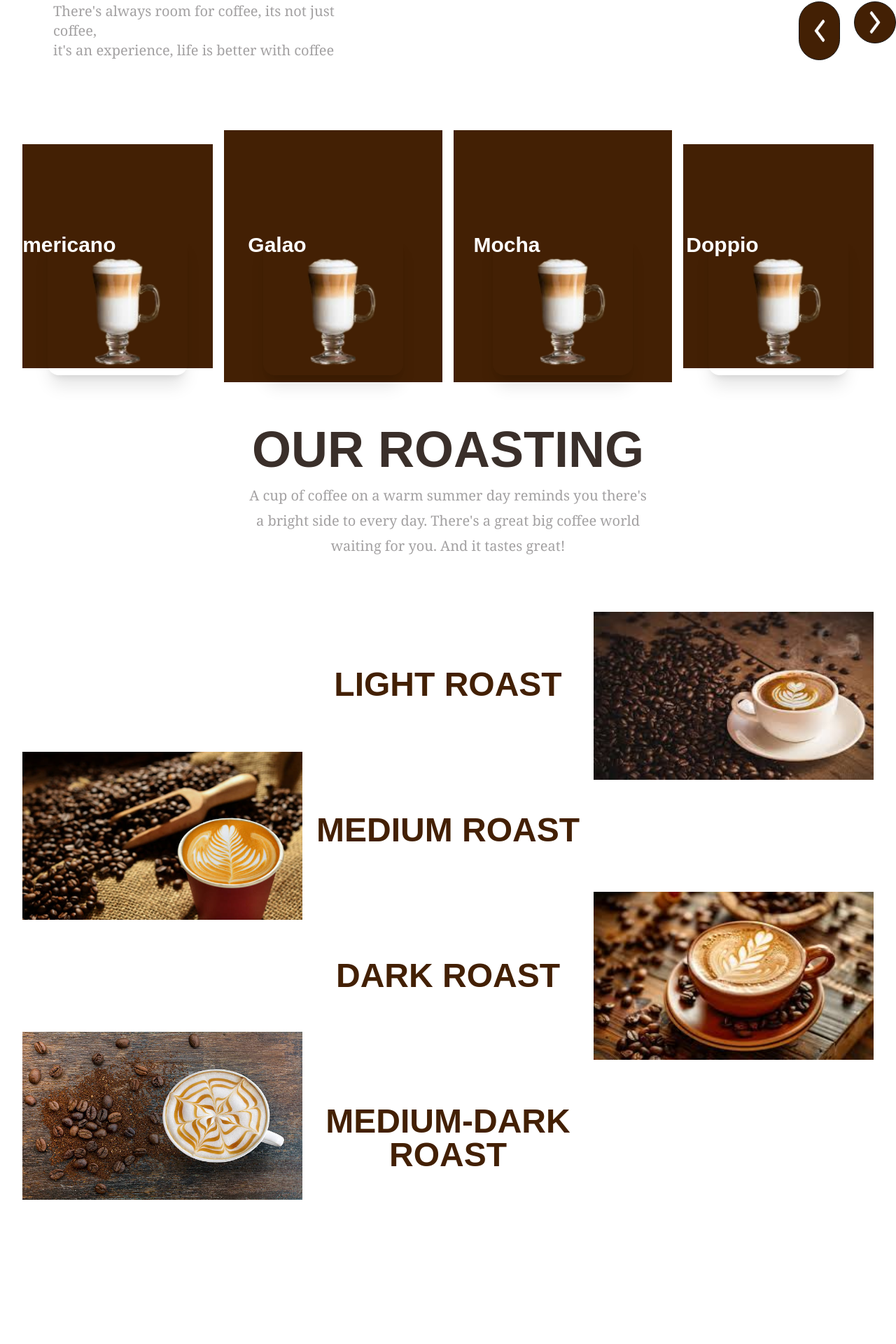
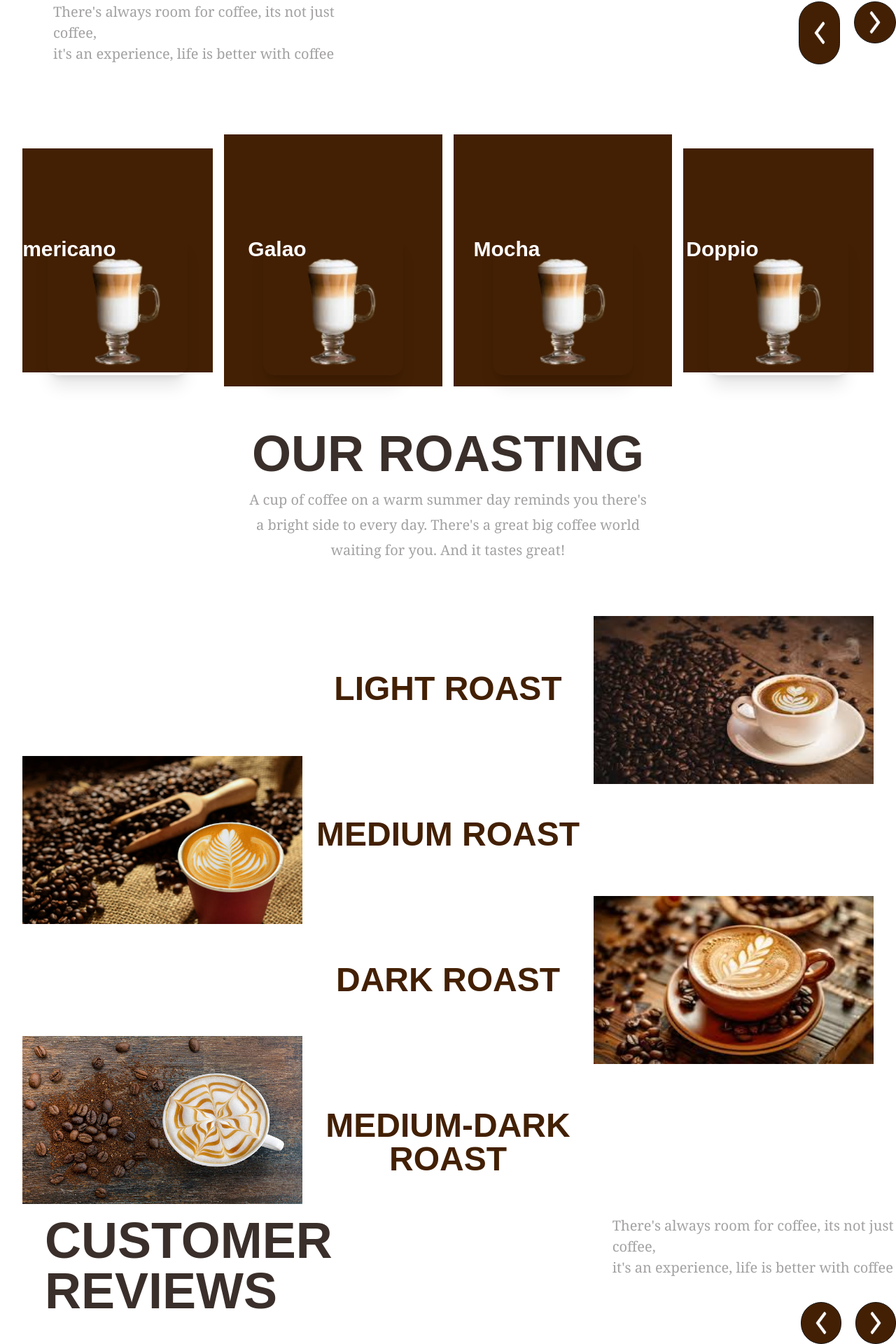
Before and after one commit to Lychuss/yes-park-cafe-frontend, a Next.js app: page /home in a window 1280 px wide. Shown: the part 864-2784 px from the top of the page at 70% size. Before the commit the page ends 2698 px from the top, so only its background shows below. Built offline with nearby package versions, Linux system fonts and the light colour scheme; a web font is replaced by a local one.

Commit message:
Add the upper section of custoemr reviews

```diff
--- a/app/(component)/Roast.tsx
+++ b/app/(component)/Roast.tsx
@@ -14,7 +14,7 @@ export default function Roast(){
                     <br></br>ROAST</h1>
             </div>
             <div>
-                <img src="/images/right-f-image.jfif" alt="left-f-image" className="w-100 h-60 mb-40 mb-20 mt-20"></img>
+                <img src="/images/right-f-image.jfif" alt="left-f-image" className="w-100 h-60 mb-40 mt-20"></img>
                 <img src="/images/right-s-image.jfif" alt="left-f-image" className="w-100 h-60 "></img>
             </div>
         </section>
--- a/app/home/page.tsx
+++ b/app/home/page.tsx
@@ -84,7 +84,7 @@ export default function Home(){
         <section className="mt-20 ml-16">
             <h1 className="text-[#3a2f2a] font-bold text-7xl">OUR COFFEE</h1>
             <div className="ml-3 mt-5 flex">
-                <p className="text-[#8c8a8bcc] text-xl font-serif">There's always room for coffee, its not just coffee,
+                <p className="text-[#8c8a8bcc] text-[20px] font-serif">There's always room for coffee, its not just coffee,
                     <br></br>it's an experience, life is better with coffee
                 </p>
                 <div className="bg-yellow-950 ml-150 border rounded-full w-15 h-15r justify-items-center
@@ -139,5 +139,23 @@ export default function Home(){
             </p>
             <Roast />
         </section>
+        <section className="ml-16">
+            <div className="flex absolute top-650">
+                <h1 className="text-[#3a2f2a] font-bold text-7xl">CUSTOMER<br></br>REVIEWS</h1>
+                <p className="text-[#8c8a8bcc] ml-100 mb-0 text-[20px] font-serif">There's always room for coffee, its not just coffee,
+                    <br></br>it's an experience, life is better with coffee
+                </p>
+            </div>
+            <div className="ml-3 mt-5 flex ml-270">
+                <div className="bg-yellow-950 border rounded-full w-15 h-15 justify-items-center
+                    content-center" onClick={next}>
+                    <img src="images/right-arrow.png" onClick={next} alt="right-arrow" className="w-6 h-8 rotate-180"></img>
+                </div>
+                <div className="bg-yellow-950 ml-5 border rounded-full w-15 h-15 justify-items-center
+                    content-center" onClick={prev}>
+                    <img src="images/right-arrow.png" onClick={prev} alt="right-arrow" className="w-6 h-8"></img>
+                </div>
+            </div>
+        </section>
     </>
 }
```
